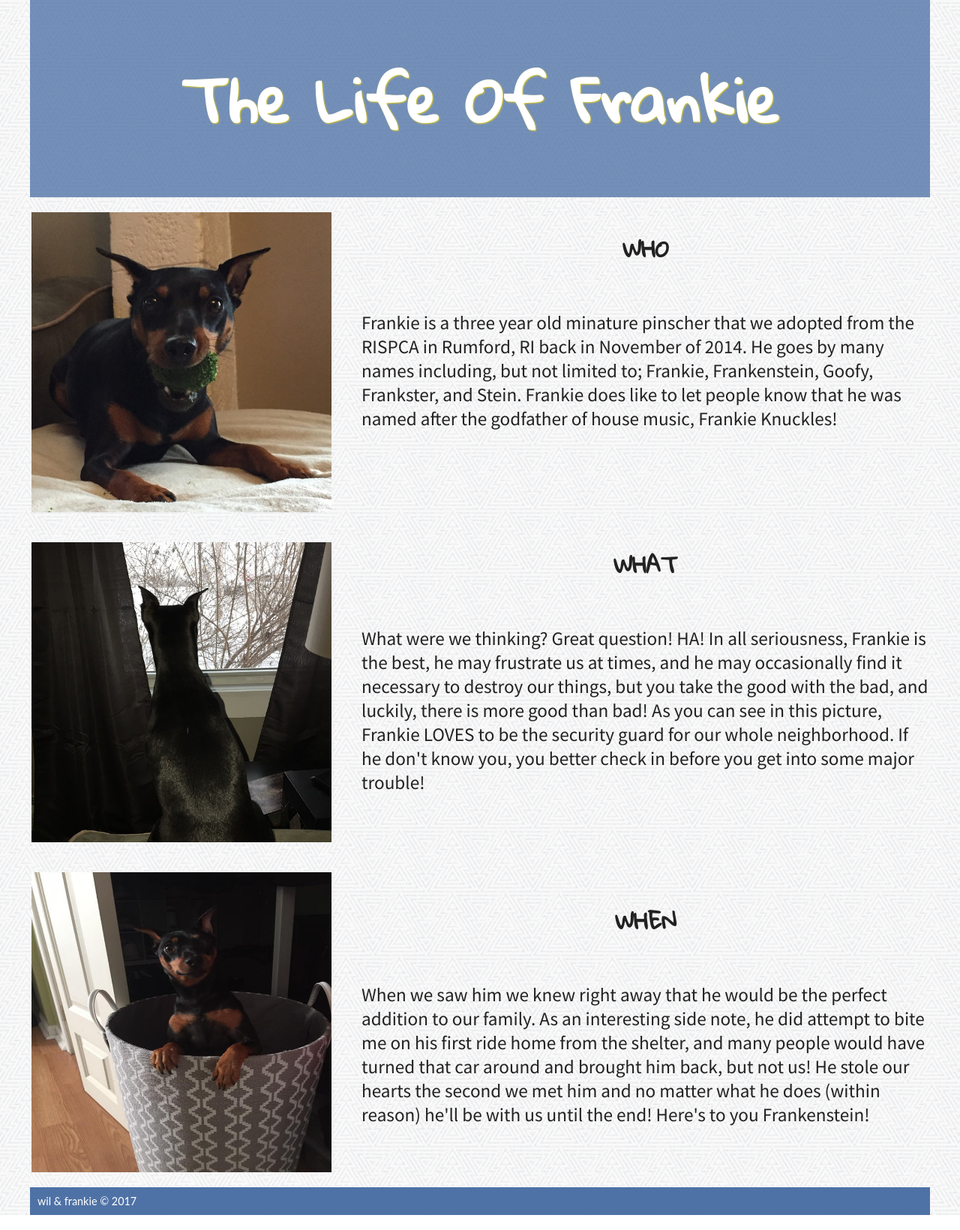
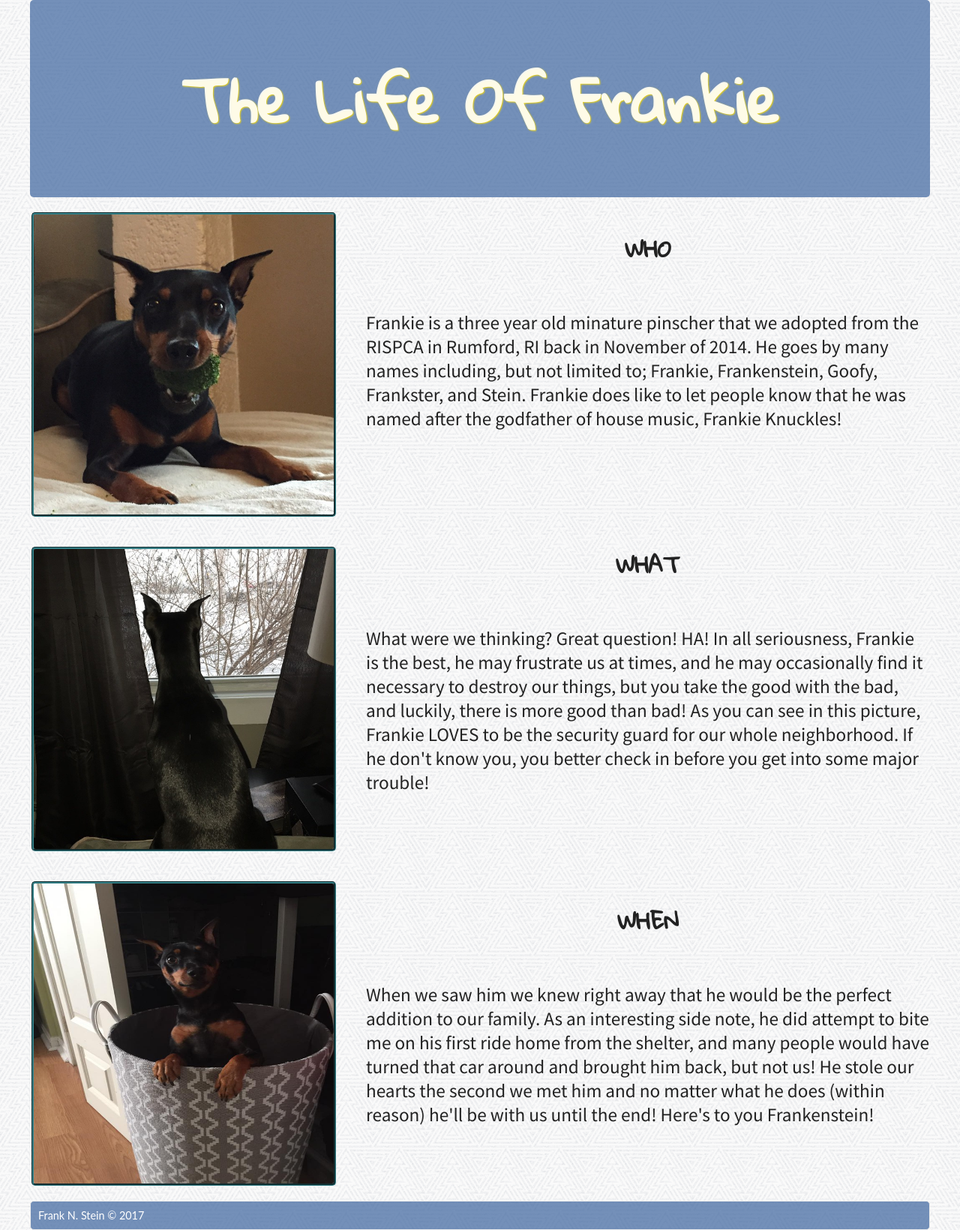
Before and after one commit to wiltrahan/html-me-something, a plain HTML site: page index.html in a window 1280 px wide. Shown: the whole page at 75% size. Drawn offline with Linux system fonts and the light colour scheme.

Commit message:
fixed styling

```diff
--- a/index.html
+++ b/index.html
@@ -32,7 +32,7 @@
 
     </main>
 
-    <footer>wil &amp; frankie &copy; 2017</footer>
+    <footer>Frank N. Stein &copy; 2017</footer>
 
   </body>
 </html>
--- a/styles.css
+++ b/styles.css
@@ -19,15 +19,16 @@ header {
   display: flex;
   flex-direction: column;
   flex: 0 0 300px;
-  color: #fff;
+  color: rgba(255, 255, 255, .9);
   background-color: rgba(61, 100, 158, .7);
+  border-radius: 5px;
 }
 
 h1 {
   font-size: 5.5em;
   align-self: center;
   font-family: 'Gloria Hallelujah', cursive;
-  text-shadow: 1px 1px 2px rgba(255, 223, 0, 0.8);
+  text-shadow: 1px 1px 2px rgba(255, 223, 0, 0.9);
 }
 
 main {
@@ -43,7 +44,8 @@ main {
   width: 400px;
   height: 400px;
   margin: 20px 0 20px 2px;
-
+  border-radius: 5px;
+  border: 3px groove #337E85;
 }
 
 .text-container {
@@ -59,7 +61,6 @@ main {
   font-family: 'Source Sans Pro', sans-serif;
 }
 h3 {
-
   font-size: 2em;
   align-self: center;
   font-family: 'Gloria Hallelujah', cursive;
@@ -78,7 +79,9 @@ footer {
   flex: 0 0 30px;
   padding: 10px;
   color: #fff;
-  background-color: rgba(61, 100, 158, .9);
+  background-color: rgba(61, 100, 158, .7);
+  border: 1px ridge;
+  border-radius: 5px;
 }
 .content {
   border: 2px solid yellow;
```
